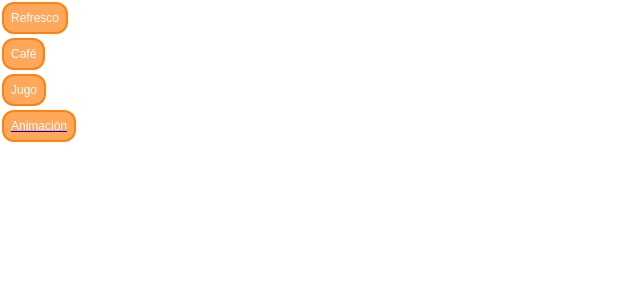
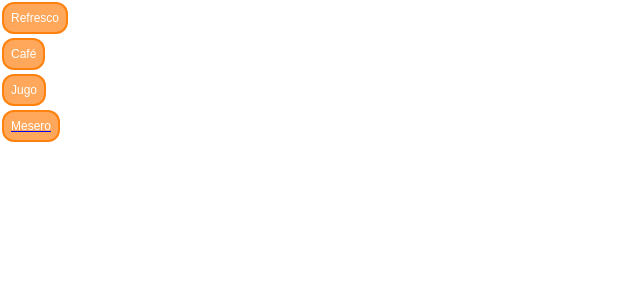
Before and after one commit to SistemasTecTlaxiaco/Proyecto_Food.exe, a PHP site: page /Proyecto/ in a window 1280 px wide. Shown: the part 304-604 px from the top of the page, without its empty margins (0-640 px from the left). Run offline with PHP 8.4, Linux system fonts and the light colour scheme; some libraries are stand-ins or nearby versions.

Commit message:
Update index.php

```diff
--- a/index.php
+++ b/index.php
@@ -7,6 +7,8 @@
     <title>Modelos 3D</title>
     <script src="https://aframe.io/releases/0.8.0/aframe.min.js"></script>
     <script src="https://jeromeetienne.github.io/AR.js/aframe/build/aframe-ar.js"></script>
+    <script src="https://raw.githack.com/fcor/arjs-gestures/master/dist/gestures.js"></script>
+
 <style>
     .button{
     background-color: #FFA75A;
@@ -51,9 +53,9 @@
         <button class="button" id="btn7"> Refresco </button>
         <button class="button" id="btn8"> Café </button>
         <button class="button" id="btn9"> Jugo </button>
-        <a href="animacion.php">  <button class="button" id=""> Animación </button></a>
+        <a href="eje.html">  <button class="button" id=""> Mesero </button></a>
     </div>
-<body style="margin: 0px; overflow: hidden;">
+<body  id="camara"  style="margin: 0px; overflow: hidden;">
     <a-scene embedded arjs="degubUIEnabled: false" vr-mode-ui="enabled: false"> <!--Scene embedded será el lanzador de la realidad aumentada-->
         <a-marker present="hiro">
             <a-entity id="entityID1" gltf-model="pizzara.glb" scale=".30 .30 .30">
```
